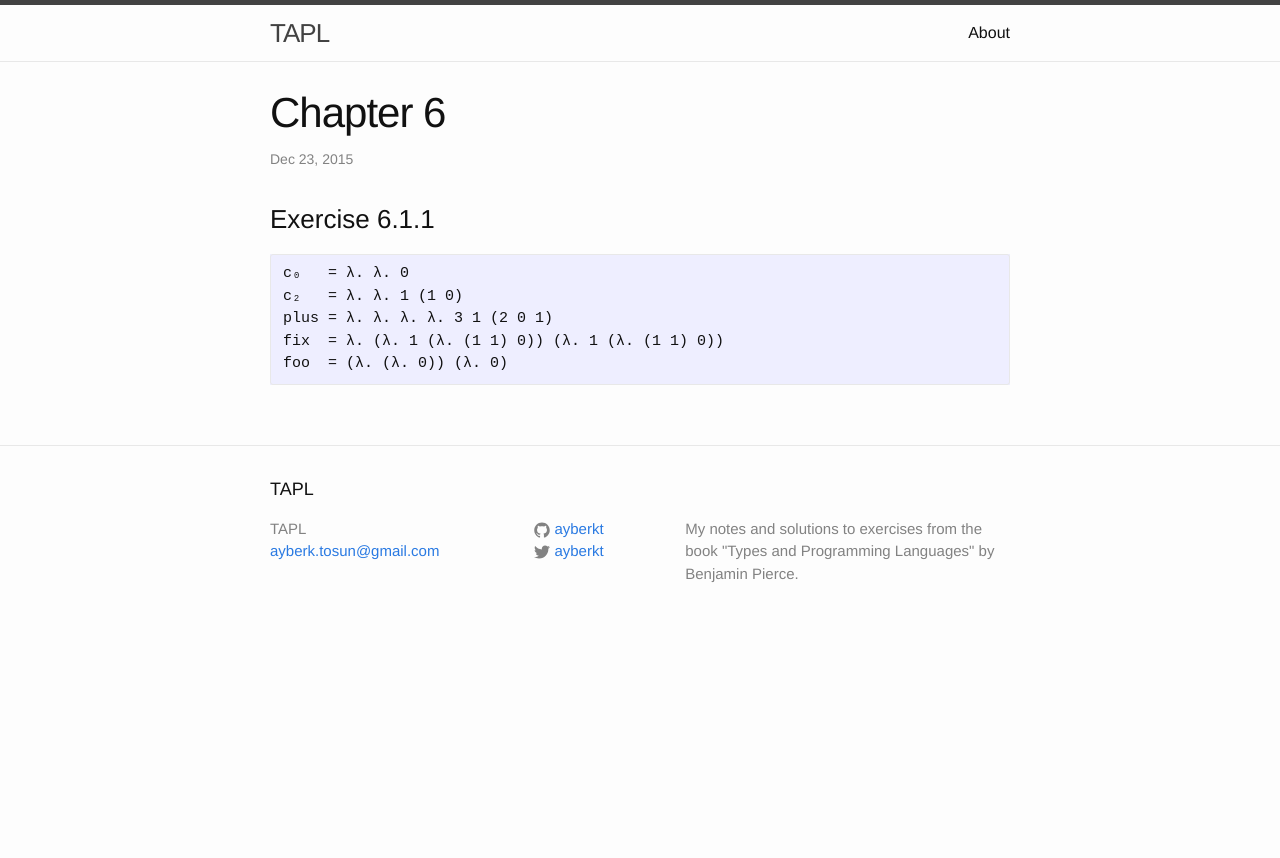
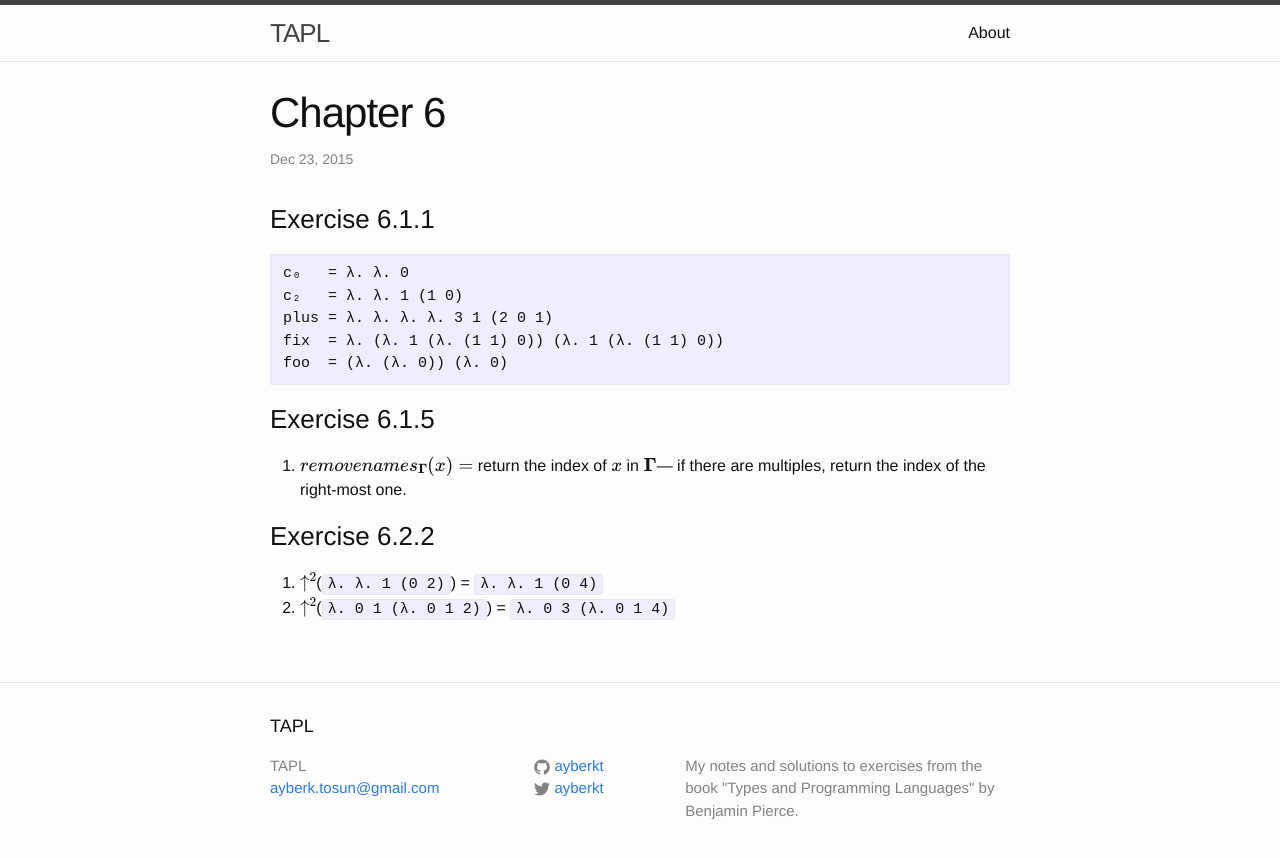
Before and after one commit to ayberkt/TAPL, a Jekyll site: the page built from _posts/2015-12-23-Chapter-6.md, in a window 1280 px wide. Shown: the top 858 px of the page. Built offline with Jekyll 4.4.1, drawn with Linux system fonts in a browser that asks for light colours; formulas are drawn with MathJax 3.

Commit message:
Add exercise 6.2.2

```diff
--- a/_posts/2015-12-23-Chapter-6.md
+++ b/_posts/2015-12-23-Chapter-6.md
@@ -11,3 +11,13 @@ date:   2015-12-23 15:56:00 +0200
     plus = λ. λ. λ. λ. 3 1 (2 0 1)
     fix  = λ. (λ. 1 (λ. (1 1) 0)) (λ. 1 (λ. (1 1) 0))
     foo  = (λ. (λ. 0)) (λ. 0)
+
+### Exercise 6.1.5
+
+1. $$removenames_{𝚪}(x) =$$ return the index of $$x$$ in $$𝚪$$---
+   if there are multiples, return the index of the right-most one.
+
+### Exercise 6.2.2
+
+1. $$↑^2$$(`λ. λ. 1 (0 2)`) = `λ. λ. 1 (0 4)`
+2. $$↑^2$$(`λ. 0 1 (λ. 0 1 2)`) = `λ. 0 3 (λ. 0 1 4)`
```
